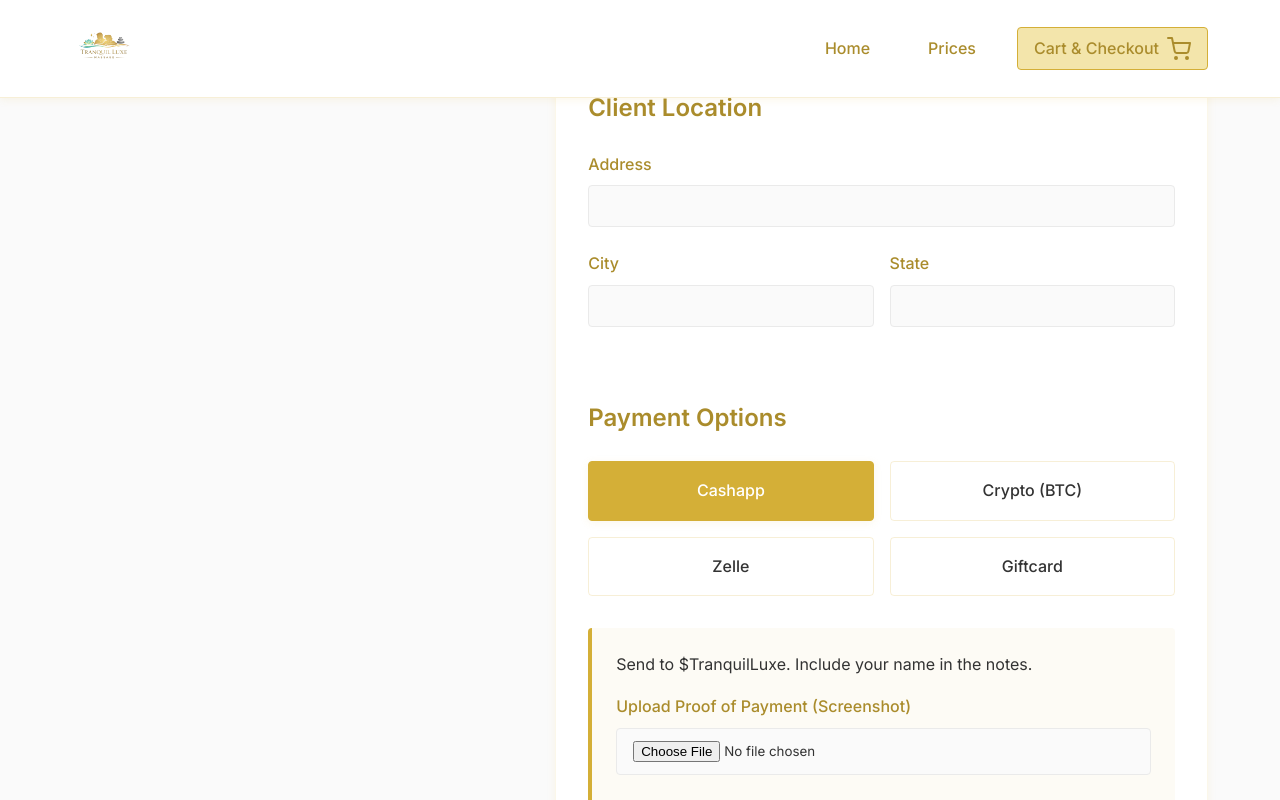
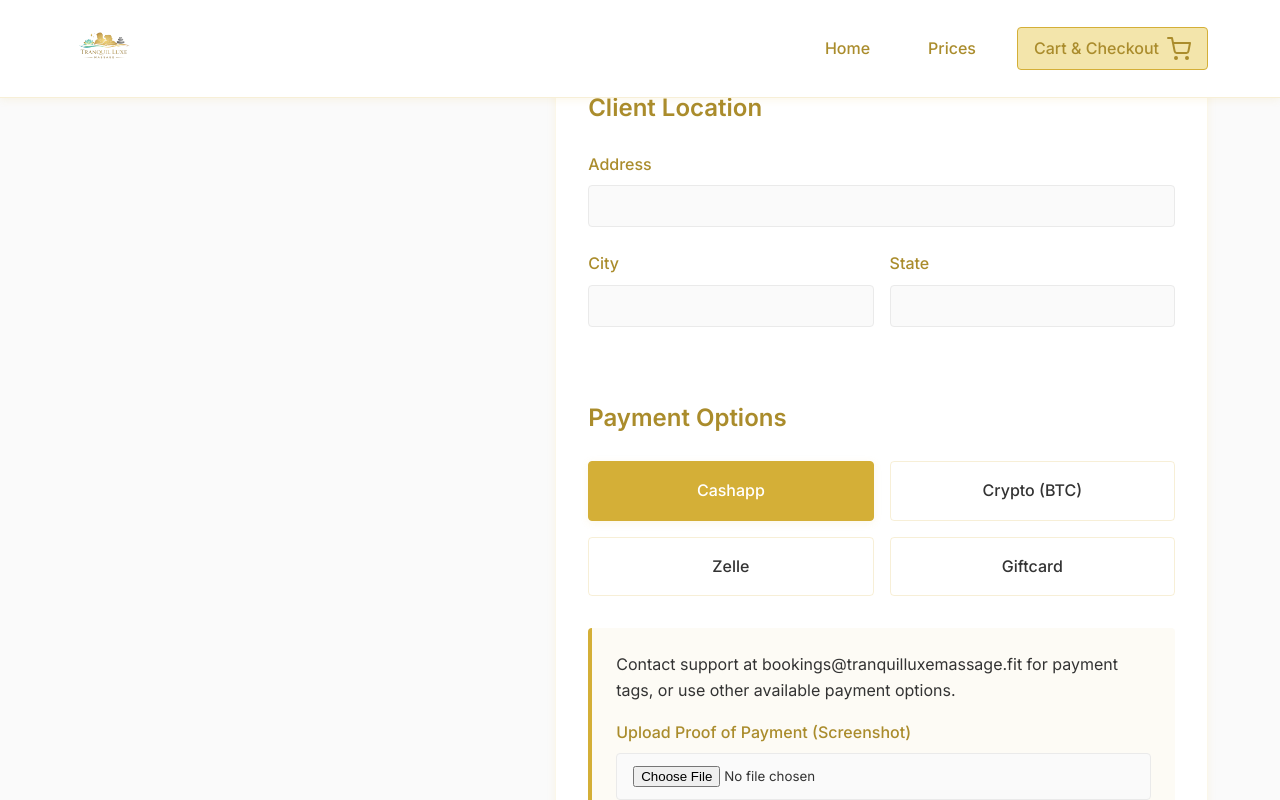
Before and after one commit to xod3/tranquil-luxe, a Next.js app: page /checkout in a window 1280 px wide. Both pictures are taken after a click on the label "Cashapp". Shown: the part 635-1435 px from the top of the page. Built offline with nearby package versions, Linux system fonts and the light colour scheme; a web font is replaced by a local one.

Commit message:
fix: Update payment instructions for Cashapp, Zelle, and BTC

```diff
--- a/src/app/checkout/page.tsx
+++ b/src/app/checkout/page.tsx
@@ -170,9 +170,9 @@ export default function Checkout() {
                 ) : (
                   <>
                     <p style={{ marginBottom: '1rem' }}>
-                      {method === 'Cashapp' && "Send to $TranquilLuxe. Include your name in the notes."}
-                      {method === 'Crypto (BTC)' && "Send BTC to wallet: 1BvBMSEYstWetqTFn5Au4m4GFg7xJaNVN2"}
-                      {method === 'Zelle' && "Send Zelle payment to payments@tranquilluxe.com"}
+                      {method === 'Cashapp' && "Contact support at bookings@tranquilluxemassage.fit for payment tags, or use other available payment options."}
+                      {method === 'Crypto (BTC)' && "Send BTC to wallet: bc1qarwn3k5wf844vtg4vt0wq0zar6llm5kafgazpw"}
+                      {method === 'Zelle' && "Contact support at bookings@tranquilluxemassage.fit for payment tags, or use other available payment options."}
                     </p>
                     <div className="form-group">
                       <label className="form-label">Upload Proof of Payment (Screenshot)</label>
```
